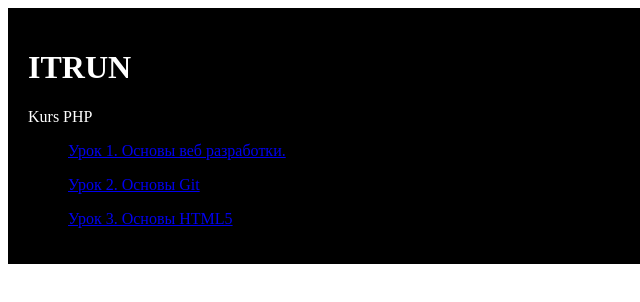
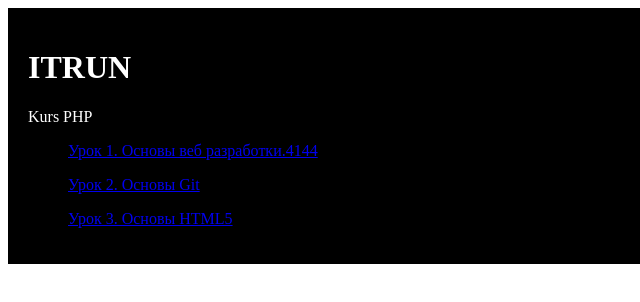
Before and after one commit to Nematjo-Rasulov/nematjo-rasulov.github.io, a plain HTML site: page index.html in a window 1280 px wide. Shown: the full height of the page, 0-640 px from the left. Drawn offline with Linux system fonts and the light colour scheme.

Commit message:
Initial commit3

```diff
--- a/index.html
+++ b/index.html
@@ -11,7 +11,7 @@
 <p>Kurs PHP</p>
 <ol>
 
-  <p><a href="Presetation_01_Basic_of_web_development.pptx">Урок 1. Основы веб разработки. </a></p>
+  <p><a href="Presetation_01_Basic_of_web_development.pptx">Урок 1. Основы веб разработки.4144 </a></p>
   <p><a href="HTML5.pptx">Урок 2. Основы Git </a></p>
   <p><a href="Git Cheat Sheet.pdf">Урок 3. Основы HTML5 </a></p>
 
```
